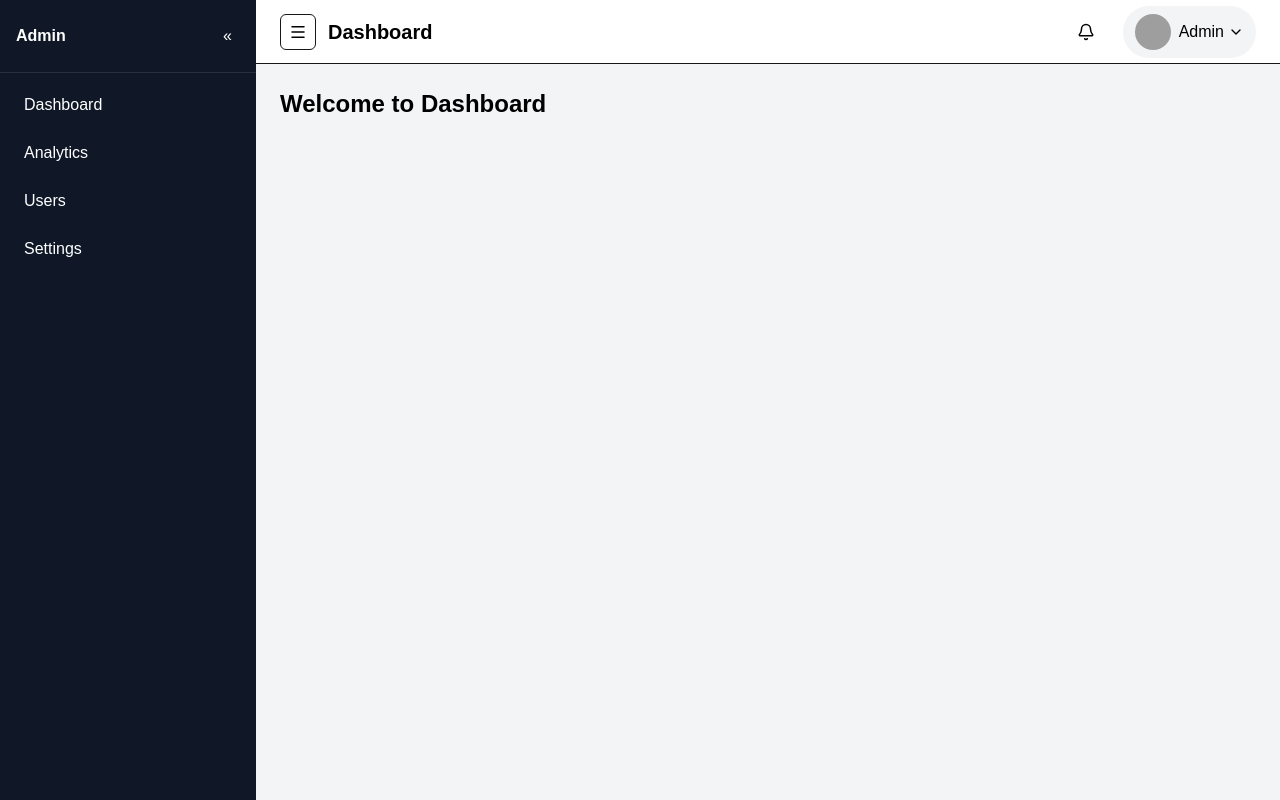
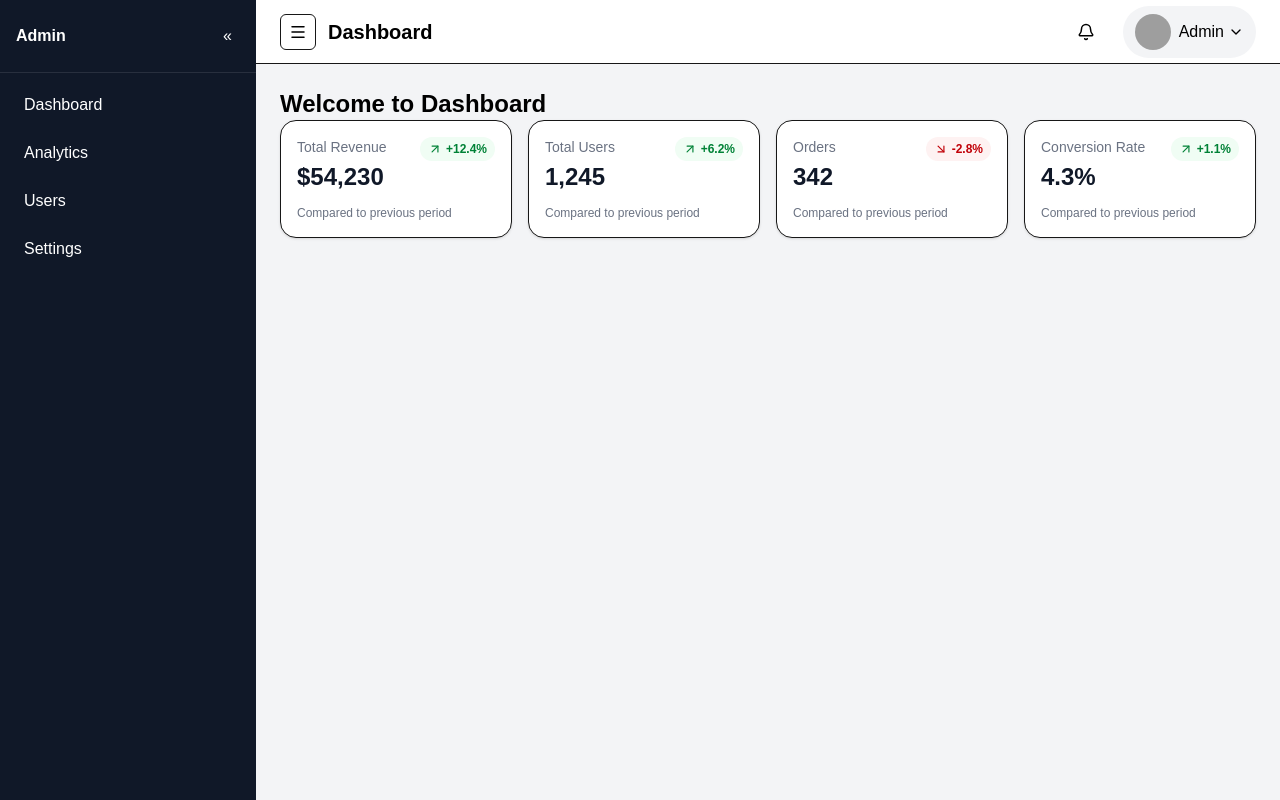
Before and after one commit to rabbiWD/Dashboard_Analytics, a Next.js app: page /dashboard in a window 1280 px wide. Built offline with nearby package versions, Linux system fonts and the light colour scheme; grey boxes are pictures that could not be loaded.

Commit message:
implement KPI grid system with reusable KpiCard component and integrate into dashboard page

```diff
--- a/src/app/Components/KpiCard.tsx
+++ b/src/app/Components/KpiCard.tsx
@@ -0,0 +1,47 @@
+"use client";
+
+import { ArrowDownRight, ArrowUpRight } from "lucide-react";
+
+type Props = {
+  title: string;
+  value: string;
+  change: number; // e.g. 12.5 or -3.1
+};
+
+export default function KpiCard({ title, value, change }: Props) {
+  const isPositive = change >= 0;
+
+  return (
+    <div className="rounded-2xl border bg-white p-4 shadow-sm hover:shadow-md transition">
+      <div className="flex items-start justify-between">
+        <div>
+          <p className="text-sm text-gray-500">{title}</p>
+          <h3 className="mt-1 text-2xl font-bold text-gray-900">{value}</h3>
+        </div>
+
+        <div
+          className={`flex items-center gap-1 rounded-full px-2 py-1 text-xs font-semibold ${
+            isPositive
+              ? "bg-green-50 text-green-700"
+              : "bg-red-50 text-red-700"
+          }`}
+        >
+          {isPositive ? (
+            <ArrowUpRight size={14} />
+          ) : (
+            <ArrowDownRight size={14} />
+          )}
+
+          <span>
+            {isPositive ? "+" : ""}
+            {change.toFixed(1)}%
+          </span>
+        </div>
+      </div>
+
+      <p className="mt-3 text-xs text-gray-500">
+        Compared to previous period
+      </p>
+    </div>
+  );
+}
--- /dev/null
+++ b/src/app/Components/KpiGrid.tsx
@@ -0,0 +1,25 @@
+"use client";
+
+import KpiCard from "./KpiCard";
+
+export default function KpiGrid() {
+  const kpis = [
+    { title: "Total Revenue", value: "$54,230", change: 12.4 },
+    { title: "Total Users", value: "1,245", change: 6.2 },
+    { title: "Orders", value: "342", change: -2.8 },
+    { title: "Conversion Rate", value: "4.3%", change: 1.1 },
+  ];
+
+  return (
+    <section className="grid grid-cols-1 sm:grid-cols-2 xl:grid-cols-4 gap-4">
+      {kpis.map((kpi) => (
+        <KpiCard
+          key={kpi.title}
+          title={kpi.title}
+          value={kpi.value}
+          change={kpi.change}
+        />
+      ))}
+    </section>
+  );
+}
--- a/src/app/dashboard/page.tsx
+++ b/src/app/dashboard/page.tsx
@@ -1,11 +1,16 @@
 'use client';
 
+
+import KpiCard from "../Components/KpiCard";
+import KpiGrid from "../Components/KpiGrid";
 import DashboardLayout from "../Components/Layouts/DashboardLayout";
 
 export default function DashboardPage() {
   return (
     <DashboardLayout>
       <h1 className="text-2xl text-black font-bold">Welcome to Dashboard</h1>
+      <KpiGrid/>
     </DashboardLayout>
+
   );
 }
```
